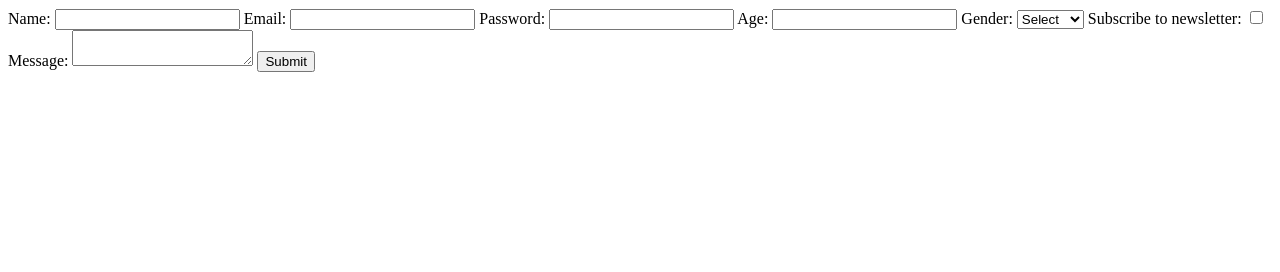
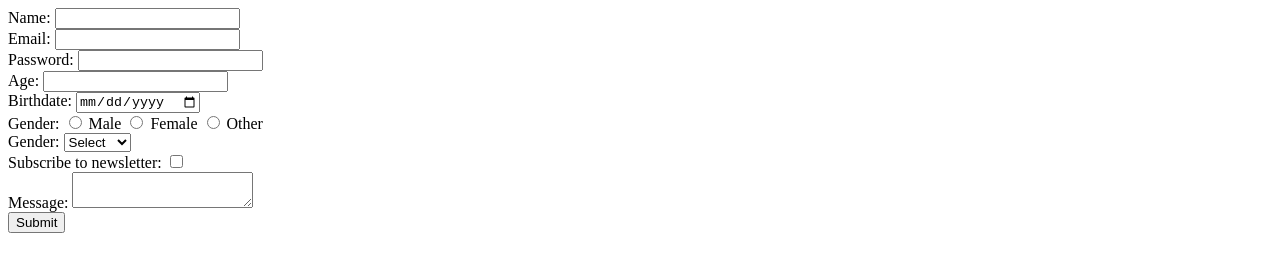
Before and after one commit to Jrgil20/Learn-web, a plain HTML site: page index.html in a window 1280 px wide. Drawn offline with Linux system fonts and the light colour scheme.

Commit message:
Formularios

```diff
--- a/index.html
+++ b/index.html
@@ -10,16 +10,27 @@
     <form>
         <label for="name">Name:</label>
         <input type="text" id="name" name="name" required>
-
+        <br>
         <label for="email">Email:</label>
         <input type="email" id="email" name="email" required>
-
+        <br>
         <label for="password">Password:</label>
         <input type="password" id="password" name="password" required>
-
+        <br>
         <label for="age">Age:</label>
         <input type="number" id="age" name="age" required>
-
+        <br>
+        <label for="birthdate">Birthdate:</label>
+        <input type="date" id="birthdate" name="birthdate" required>
+        <br>
+        <label for="gender">Gender:</label>
+        <input type="radio" id="male" name="gender" value="male" required>
+        <label for="male">Male</label>
+        <input type="radio" id="female" name="gender" value="female" required>
+        <label for="female">Female</label>
+        <input type="radio" id="other" name="gender" value="other" required>
+        <label for="other">Other</label>
+        <br>
         <label for="gender">Gender:</label>
         <select id="gender" name="gender" required>
             <option value="">Select</option>
@@ -27,13 +38,13 @@
             <option value="female">Female</option>
             <option value="other">Other</option>
         </select>
-
+        <br>
         <label for="newsletter">Subscribe to newsletter:</label>
         <input type="checkbox" id="newsletter" name="newsletter">
-
+        <br>
         <label for="message">Message:</label>
         <textarea id="message" name="message"></textarea>
-
+        <br>
         <input type="submit" value="Submit">
     </form>
     </div>
```
